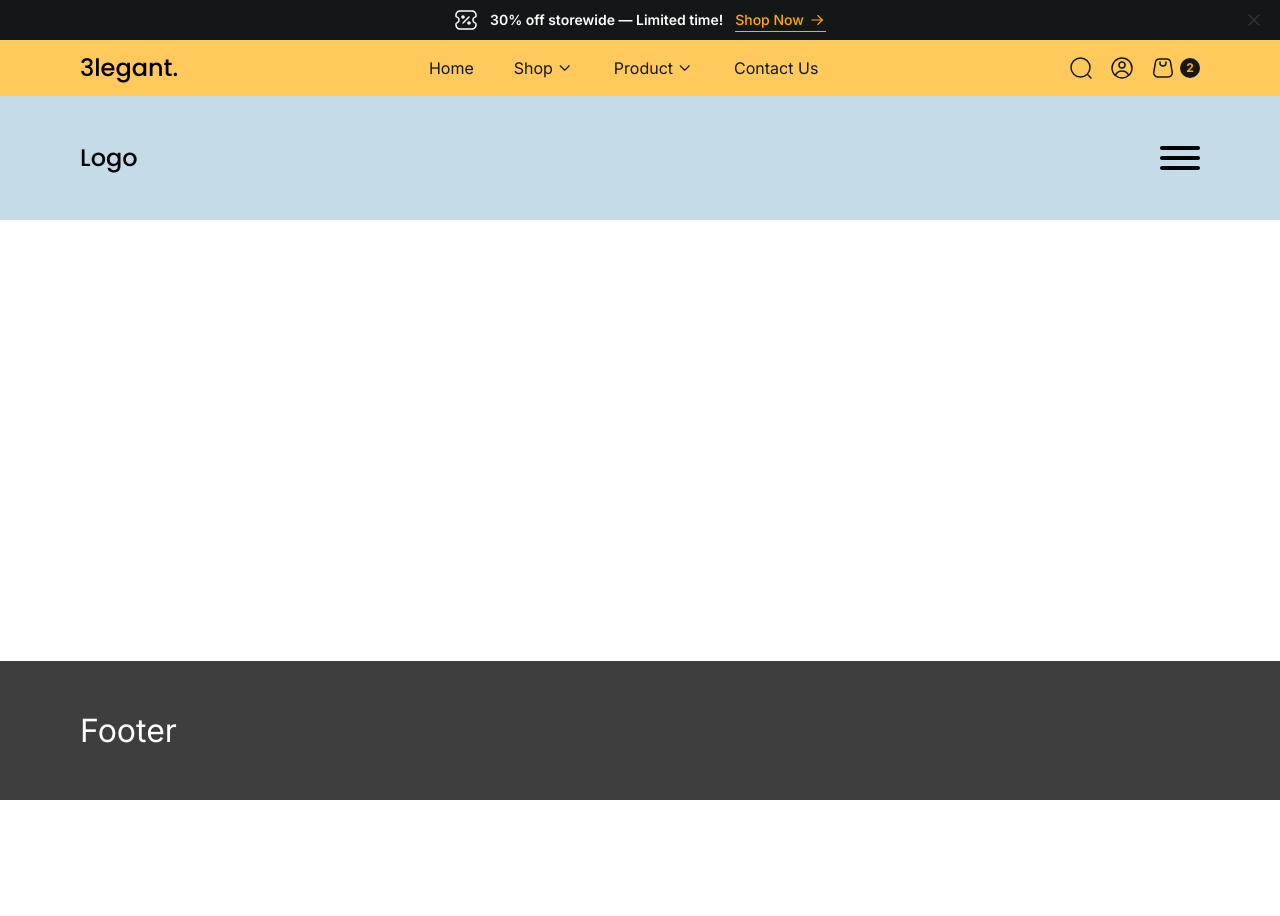
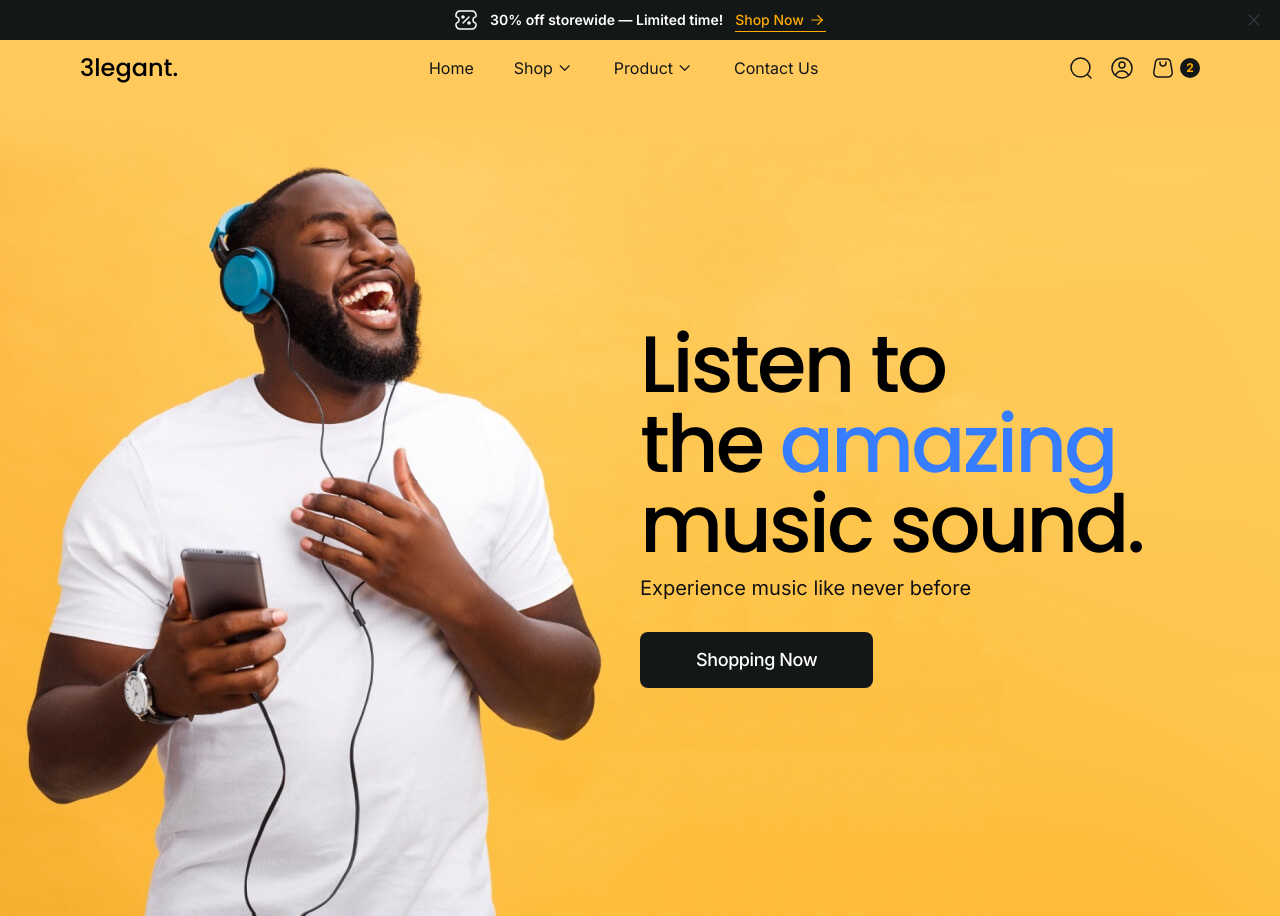
Before and after one commit to VNagorniy/headphone-store, a website: page src/html/index.html in a window 1280 px wide. Shown: the top 916 px of the page. Before the commit the page ends 800 px from the top, so only its background shows below. Drawn offline with nearby package versions, Linux system fonts and the light colour scheme; files that its build step writes are made by us from their sources; files whose address does not match are found by name.

Commit message:
Верстка блока hero

```diff
--- /dev/null
+++ b/src/html/blocks/hero.html
@@ -0,0 +1,16 @@
+<section class="hero">
+	<div class="hero__container">
+		<div class="hero__content">
+			<h1 class="hero__title">
+				Listen to<br />
+				the <span>amazing</span> music sound.
+			</h1>
+			<div class="hero__desc">
+				<p>Experience music like never before</p>
+			</div>
+			<div class="hero__link">
+				<a href="#!" class="btn">Shopping Now</a>
+			</div>
+		</div>
+	</div>
+</section>
--- a/src/html/index.html
+++ b/src/html/index.html
@@ -8,7 +8,7 @@
 		<link rel="stylesheet" href="./css/main.css" />
 	</head>
 	<body>
-		@@include('blocks/tagline.html') @@include('blocks/nav.html') @@include('blocks/header.html') @@include('blocks/footer.html')
+		@@include('blocks/tagline.html') @@include('blocks/nav.html') @@include('blocks/hero.html') @@include('blocks/header.html') @@include('blocks/footer.html')
 		<script src="./js/index.bundle.js"></script>
 	</body>
 </html>
--- /dev/null
+++ b/src/scss/blocks/_btn.scss
@@ -0,0 +1,19 @@
+.btn {
+	display: inline-block;
+	padding: 12px 56px;
+
+	border-radius: 8px;
+	background-color: #141718;
+
+	color: #fff;
+	font-size: 18px;
+	font-weight: 500;
+	letter-spacing: -0.4px;
+	line-height: 1.77777;
+
+	transition: all 0.2s ease-in;
+
+	&:hover {
+		opacity: 0.9;
+	}
+}
--- /dev/null
+++ b/src/scss/blocks/_hero.scss
@@ -0,0 +1,53 @@
+.hero {
+	height: 820px;
+
+	background-color: #ffc95c;
+	background-image: url('./../img/hero/bg.jpg');
+
+	background-position: center center; /* x y */
+	background-size: cover;
+	background-repeat: no-repeat;
+
+	@media (-webkit-min-device-pixel-ratio: 2), (min-resolution: 192dpi) {
+		background-image: url('./../img/hero/bg@2x.jpg');
+	}
+}
+
+.hero__container {
+	height: 100%;
+	// background-color: #666;
+
+	display: flex;
+	align-items: center;
+
+	padding-left: calc((100% - var(--container-width)) / 2 + (var(--container-width) / 2));
+
+	padding-right: calc((100% - var(--container-width)) / 2);
+}
+
+.hero__content {
+	// background-color: #000;
+	color: #fff;
+}
+
+.hero__title {
+	margin-bottom: 8px;
+
+	color: #000;
+	font-size: 80px;
+	line-height: 1;
+	font-weight: 500;
+	letter-spacing: -3px;
+	font-family: var(--font-accent);
+
+	span {
+		color: #377dff;
+	}
+}
+
+.hero__desc {
+	margin-bottom: 28px;
+	color: #121212;
+	font-size: 20px;
+	line-height: 1.6;
+}
```
Also changed, not shown: build/css/main.css, build/index.html, src/img/hero/bg.jpg (added), src/img/hero/bg@2x.jpg (added).
